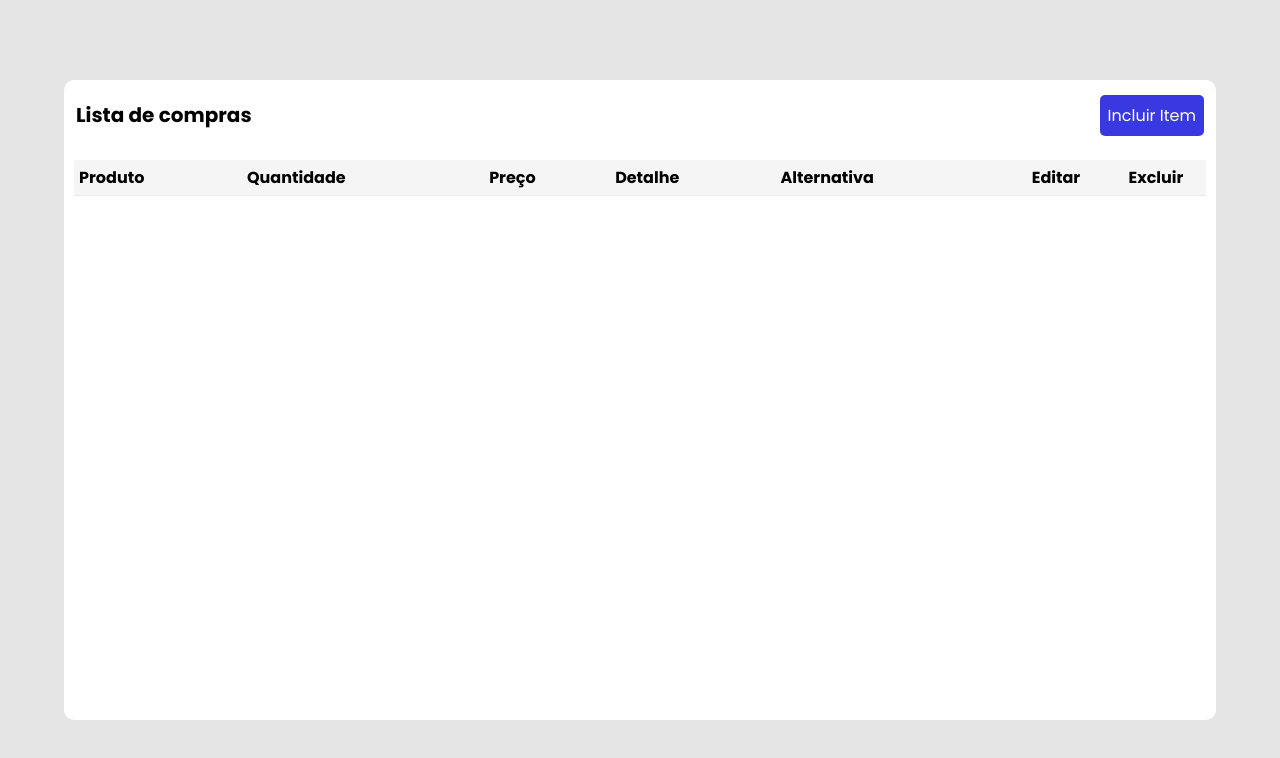
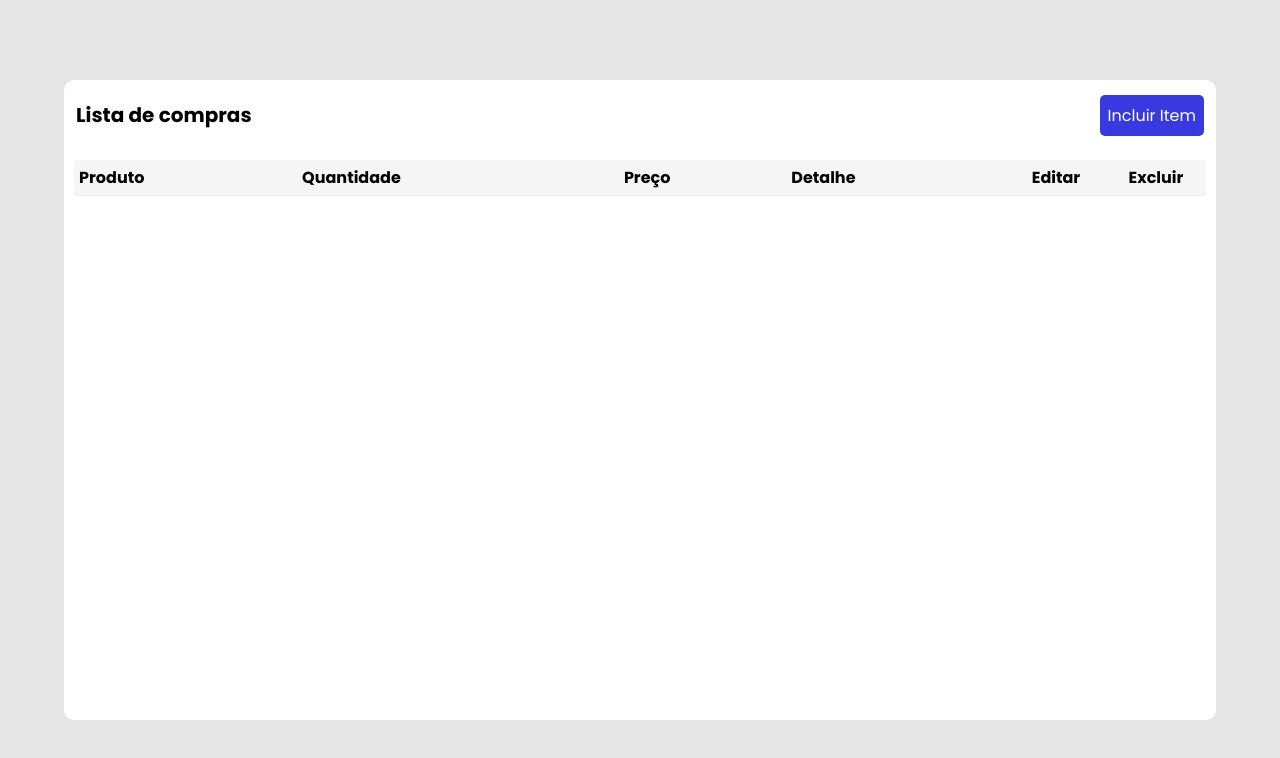
Before and after one commit to MarcusAires/projeto_lista_de_compras, a plain HTML site: page index.html in a window 1280 px wide. Drawn offline with nearby package versions, Linux system fonts and the light colour scheme.

Commit message:
correção da tabela de itens

```diff
--- a/index.html
+++ b/index.html
@@ -22,7 +22,6 @@
                     <th>Quantidade</th>
                     <th>Preço</th>
                     <th>Detalhe</th>
-                    <th>Alternativa</th>
                     <th class="acao">Editar</th>
                     <th class="acao">Excluir</th>
                 </tr>
```
